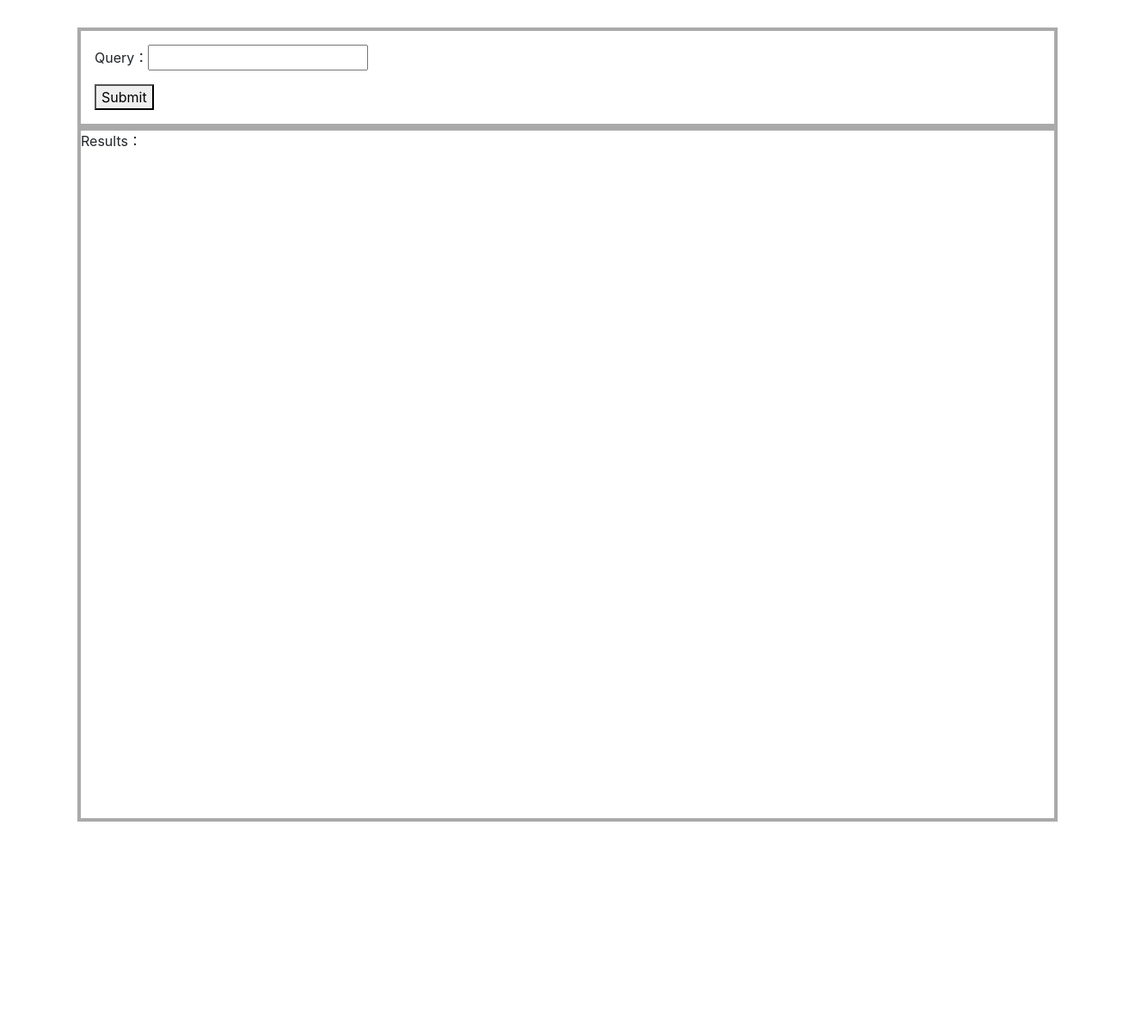
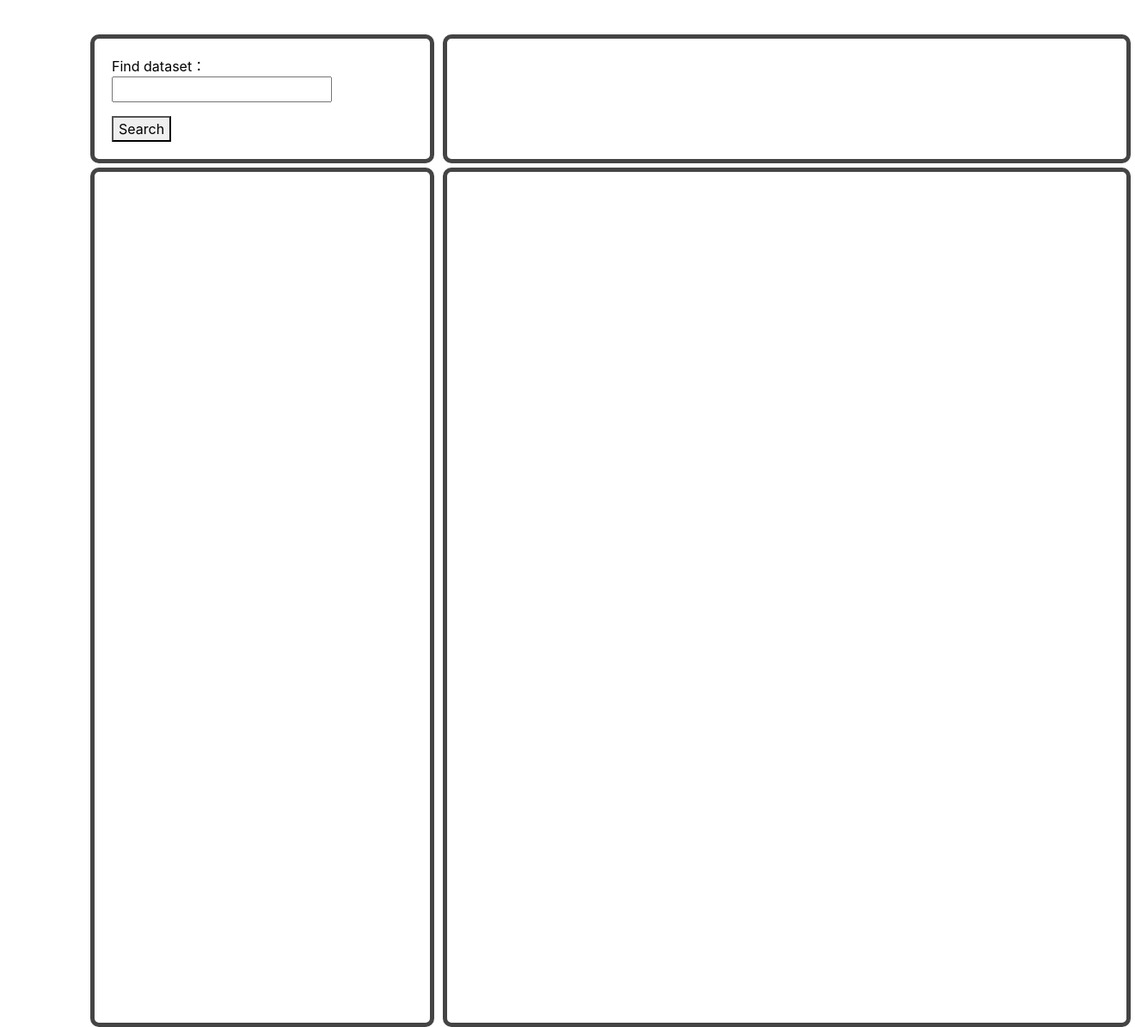
Before and after one commit to xxiao23/snowflake, a Django app: page /presto/query/ in a window 1320 px wide. Shown: the whole page at 86% size. Before the commit the page ends 956 px from the top, so only its background shows below. Run offline with Django 3.2, Linux system fonts and the light colour scheme; some libraries are stand-ins or nearby versions.

Commit message:
Add nested display

```diff
--- a/UI/snowflakeUI/presto/static/presto/grid.css
+++ b/UI/snowflakeUI/presto/static/presto/grid.css
@@ -1,25 +1,49 @@
 body {
-    margin: 2em 1em;
+  margin: 40px;
 }
 
-h2, p {
-    text-align: left;
+.wrapper {
+    display: grid;
+    grid-gap: 5px;
+    grid-template-columns: repeat(4, [col] 200px );
+    grid-template-rows: repeat(2, [row] 150px );
+    background-color: #ffffff;
+    border-color: #000000;
 }
 
-.example .container, .container-fluid {
-    border: 4px solid #000;
-    margin-bottom: 2em;
+.box {
+    background-color: #ffffff;
+    color: #000000;
+    border-radius: 10px;
+    padding: 20px;
+    font-size: 100%;
+    border: 5px solid #444;
 }
 
-.row {
-    border: 4px solid #aaa;
+.a {
+    grid-column: col / span 2;
+    grid-row: row;
+    height: 150px;
+    width: 400px;
 }
 
-.col-sm-6 {
-    border: 4px solid #e2e2e2;
+.b {
+    grid-column: col 3 / span 2;
+    grid-row: row;
+    width: 800px;
+    height: 150px;
 }
 
-strong {
-    color: #007aeb;
-    font-size: 32px;
+.c {
+    grid-column: col / span 2;
+    grid-row: row 2;
+    width: 400px;
+    height: 1000px;
 }
+
+.d {
+    grid-column: col 3 / span 2;
+    grid-row: row 2;
+    width: 800px;
+    height: 1000px;
+}
--- a/UI/snowflakeUI/presto/templates/presto/query.html
+++ b/UI/snowflakeUI/presto/templates/presto/query.html
@@ -13,11 +13,11 @@
 <link rel="stylesheet" type="text/css" href="{% static 'presto/grid.css' %}">
 
 <div class="container">
-    <div class="row">
-        <div class="w-100 p-3" style="        background-color: #ffffff;">
+    <div class="wrapper">
+        <div class="box a">
             <body>
-                <p>Query：<input type="text" id="info" value=""></p>
-                <button id="AJAX_get" type="button">Submit</button>
+                <p>Find dataset：<input type="text" id="info" value=""></p>
+                <button id="AJAX_get" type="button">Search</button>
             </body>
 
             <script type="text/javascript">
@@ -34,19 +34,37 @@
                 console.log(info);
                 var table = $("#table tbody");
                 table.children().remove()
+                let map = new Map();
                 $.each(info, function(idx, elem){
                     table.append("<tr><td>"+elem+"</td></tr>");
+                    if(map[elem[0]] === undefined)
+                    {
+                         map[elem[0]] = [elem[1]];
+                    }
+                    else
+                         map[elem[0]].push(elem[1]);
                     });
+                var myList = $("ul.mylist");
+                for (var s in map){
+                    var li = $("<li>" + s + "</li>").appendTo(myList);
+                    var ul = $("<ul/>").appendTo(li);
+                    for (var i=0; i<map[s].length; i++)
+                    {
+                         ul.append("<li>" + map[s][i] + "</li>");
+                    }
+                }
                 })
                 })
                 })
             </script>
         </div>
+        <div class="box b">
         </div>
-
+        <div class="box c">
             <div class="row">
-        <div style="height: 800px; background-color: #ffffff;">
-            <p>Results：<table id="table"><tbody></tbody></table></p>
+                <p><ul class="mylist"></ul></p>
             </div>
         </div>
+        <div class="box d"><p><table id="table"><tbody></tbody></table></p></div>
     </div>
+</div>
--- a/UI/snowflakeUI/presto/views.py
+++ b/UI/snowflakeUI/presto/views.py
@@ -11,7 +11,7 @@
                               'jdbc:presto://localhost:8080/system/information_schema',
                               {'user': 'root', 'password': ''})
     curs = conn.cursor()
-    curs.execute('SELECT * FROM tables')
+    curs.execute('select table_schema, table_name from tables;')
     result = curs.fetchall()
 
     template = loader.get_template('presto/index.html')
@@ -32,7 +32,7 @@
                                   'jdbc:presto://localhost:8080/system/information_schema',
                                   {'user': 'root', 'password': ''})
         curs = conn.cursor()
-        curs.execute('SELECT * FROM tables')
+        curs.execute('select table_schema, table_name from tables')
         output = curs.fetchall()
     else:
         output = ["Please try it again!"]
```
Lines whose indentation alone changed are shown as unchanged.
